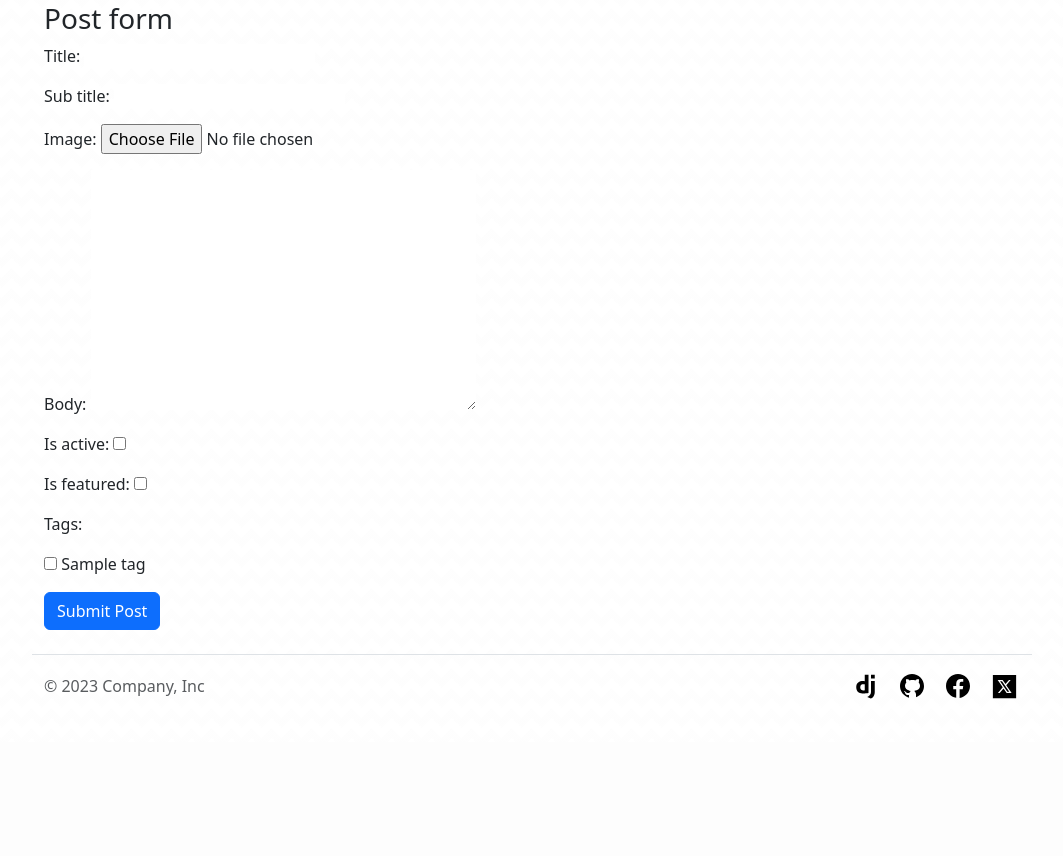
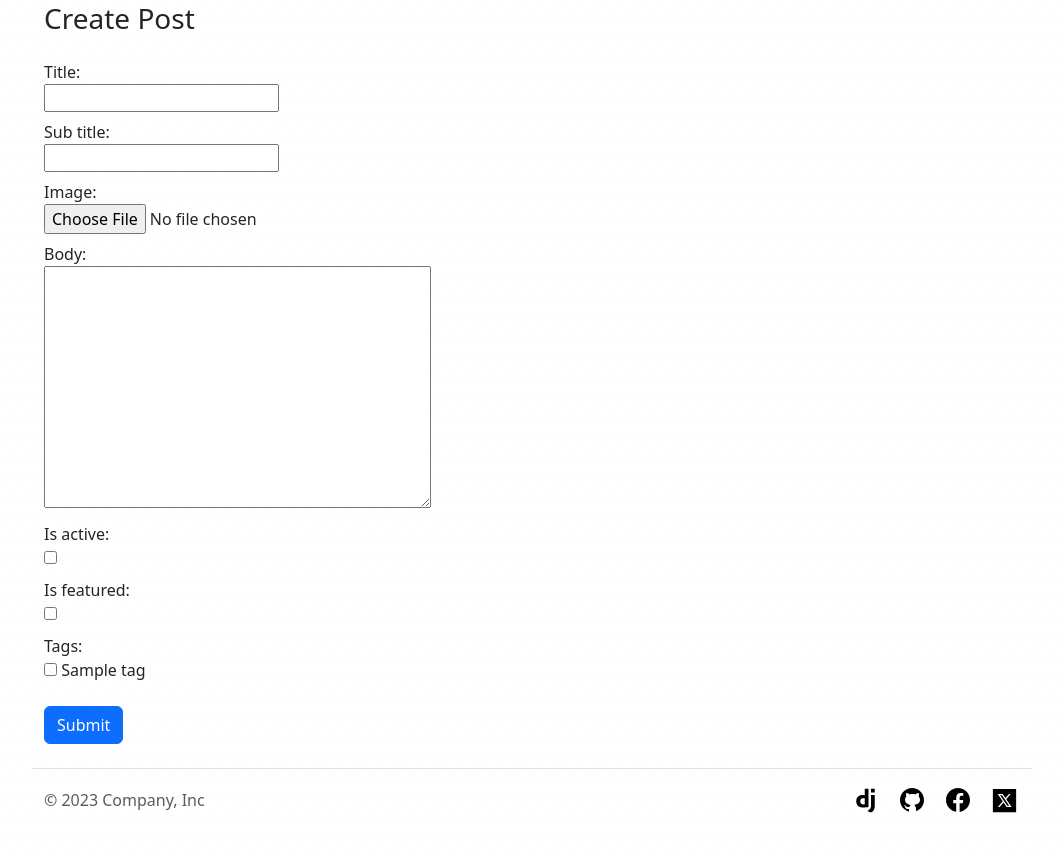
Before and after one commit to no80dy/django-portfolio-website, a Django app: page /create_post/ in a window 1280 px wide. Shown: the part 102-958 px from the top of the page, without its empty margins (108-1171 px from the left). Before the commit the page ends 801 px from the top, so only its background shows below. Run offline with Django 4.2, Linux system fonts and the light colour scheme; a user stored in the database is signed in; tables that the repository leaves empty hold one stand-in row (values such as "Sample post").

Commit message:
Add edits to the create post form style

```diff
--- a/nobodyas/base/models.py
+++ b/nobodyas/base/models.py
@@ -11,11 +11,11 @@ class Tag(models.Model):
 
 class Post(models.Model):
     title = models.CharField(max_length=200)
-    sub_title = models.CharField(max_length=200, blank=True)
+    sub_title = models.CharField(max_length=200)
     image = models.ImageField(
         null=True, blank=True, upload_to="images", default='placeholder.jpg'
     )
-    body = models.TextField(blank=True)
+    body = models.TextField()
     created_at = models.DateField(auto_now_add=True)
     is_active = models.BooleanField(default=False)
     is_featured = models.BooleanField(default=False)
--- a/nobodyas/base/templates/base/post_form.html
+++ b/nobodyas/base/templates/base/post_form.html
@@ -4,11 +4,18 @@
 
 {% block content %}
     <div class="container">
-        <h3>Post form</h3>
+        <h3>Create Post</h3>
         <form method="POST" enctype="multipart/form-data">
             {% csrf_token %}
-            {{ form.as_p }}
-            <input class="btn btn-primary" type="submit" value="Submit Post" />
+            <div class="my-4">
+                {% for field in form %}
+                <div class="my-2">
+                    {{ field.label_tag }}
+                    <div>{{ field }}</div>
+                </div>
+                {% endfor %}
+            </div>
+            <input class="btn btn-primary" type="submit" value="Submit" />
         </form>
     </div>
 {% endblock content %}
--- a/nobodyas/static/css/style.css
+++ b/nobodyas/static/css/style.css
@@ -1,7 +1,6 @@
 *, *:before, *:after {
     padding: 0;
     margin: 0;
-    border: 0;
     box-sizing: border-box;
 }
 
```
